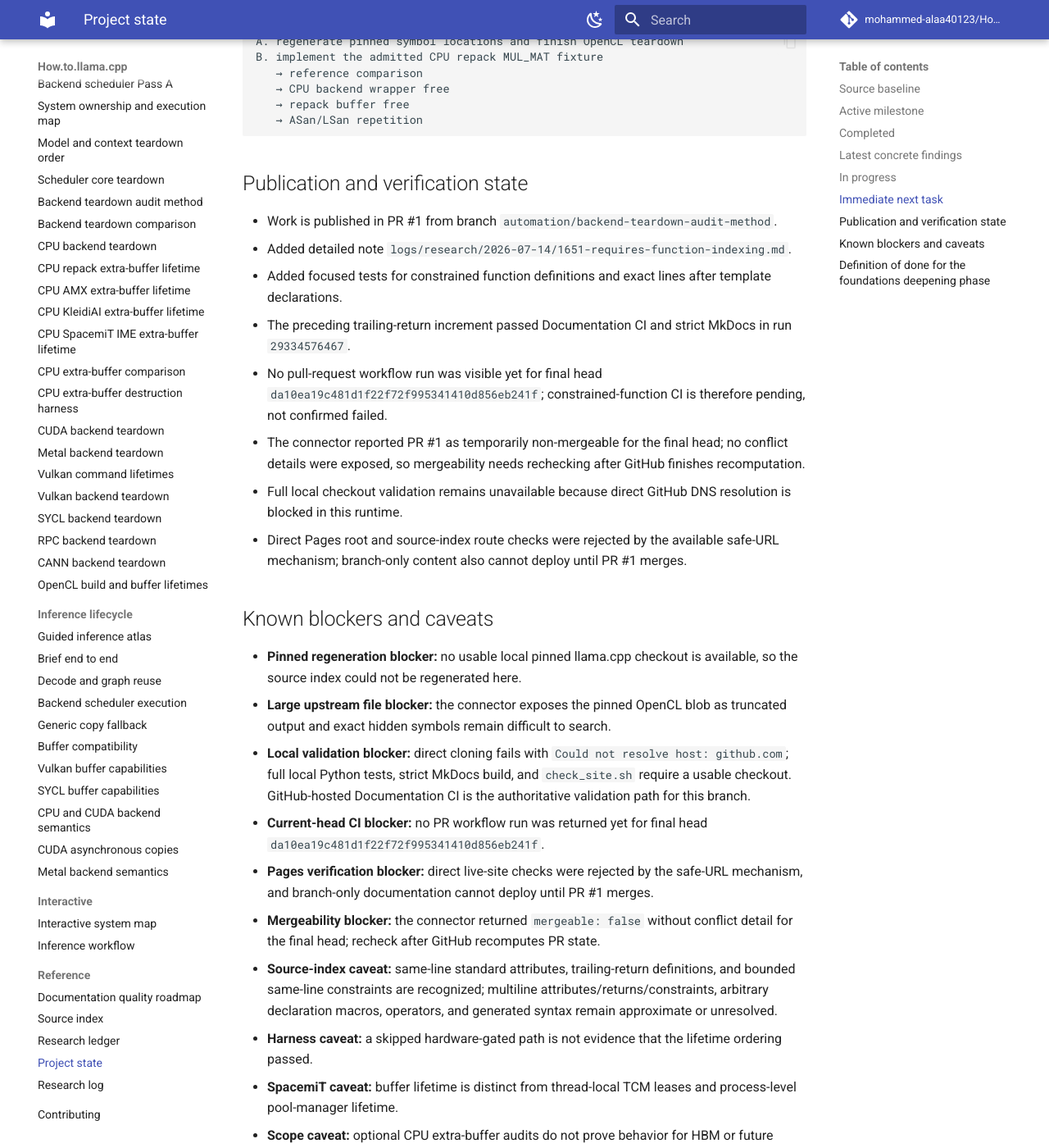
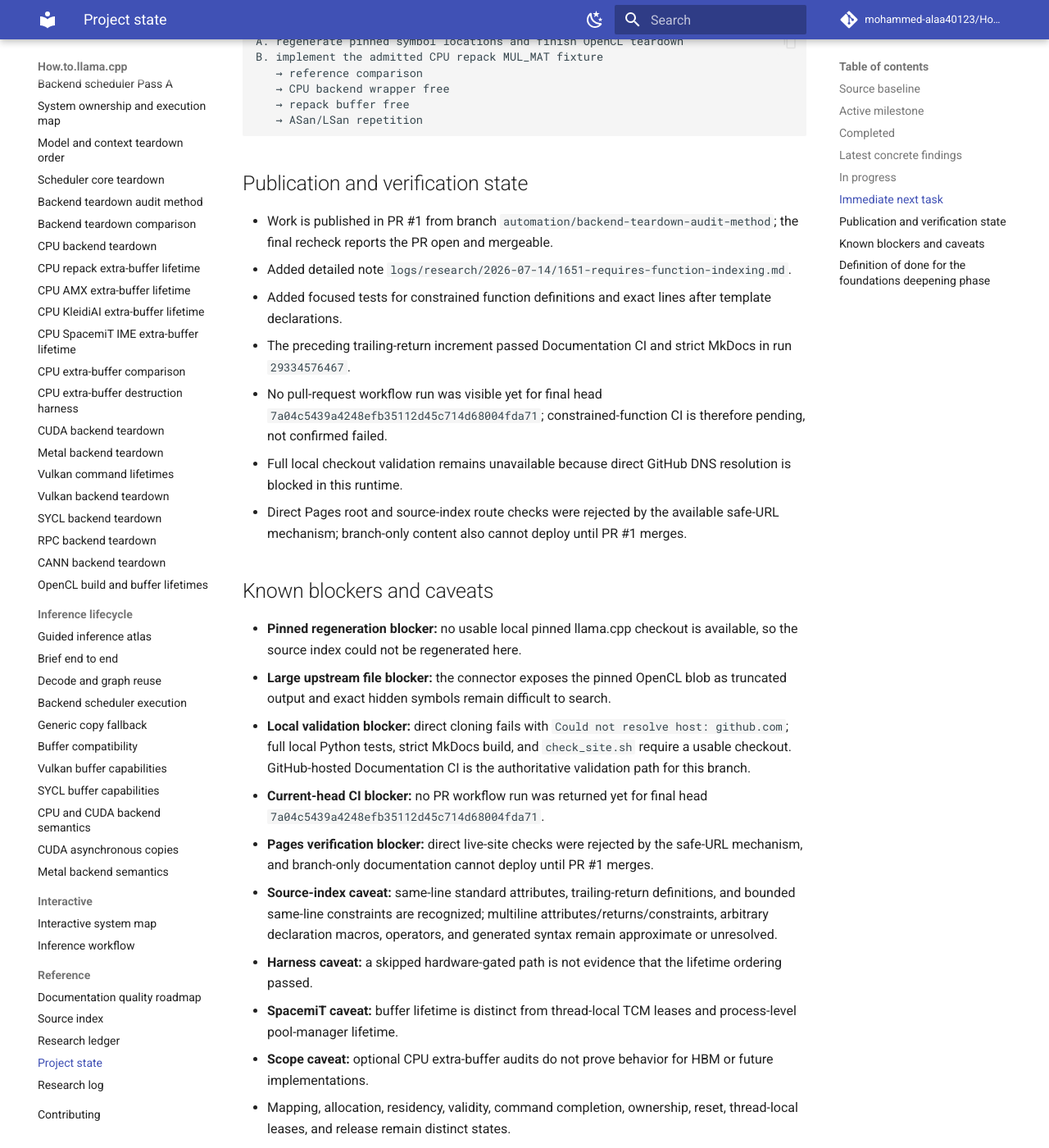
Before and after one commit to mohammed-alaa40123/How.to.llama.cpp, an MkDocs documentation site: the page built from docs/reference/project-state.md, in a window 1280 px wide and 1400 px high, scrolled down 2891 px. Shown: the whole window at 82% size. Built offline with MkDocs 1.6.1 and Material for MkDocs 9.7.7, drawn with Linux system fonts in a browser that asks for light colours; comment, search, counter and statistics services are not loaded.

Commit message:
record final mergeability recheck

```diff
--- a/docs/reference/project-state.md
+++ b/docs/reference/project-state.md
@@ -76,12 +76,11 @@
 
 ## Publication and verification state
 
-- Work is published in PR #1 from branch `automation/backend-teardown-audit-method`.
+- Work is published in PR #1 from branch `automation/backend-teardown-audit-method`; the final recheck reports the PR open and mergeable.
 - Added detailed note `logs/research/2026-07-14/1651-requires-function-indexing.md`.
 - Added focused tests for constrained function definitions and exact lines after template declarations.
 - The preceding trailing-return increment passed Documentation CI and strict MkDocs in run `29334576467`.
-- No pull-request workflow run was visible yet for final head `da10ea19c481d1f22f72f995341410d856eb241f`; constrained-function CI is therefore pending, not confirmed failed.
-- The connector reported PR #1 as temporarily non-mergeable for the final head; no conflict details were exposed, so mergeability needs rechecking after GitHub finishes recomputation.
+- No pull-request workflow run was visible yet for final head `7a04c5439a4248efb35112d45c714d68004fda71`; constrained-function CI is therefore pending, not confirmed failed.
 - Full local checkout validation remains unavailable because direct GitHub DNS resolution is blocked in this runtime.
 - Direct Pages root and source-index route checks were rejected by the available safe-URL mechanism; branch-only content also cannot deploy until PR #1 merges.
 
@@ -90,9 +89,8 @@
 - **Pinned regeneration blocker:** no usable local pinned llama.cpp checkout is available, so the source index could not be regenerated here.
 - **Large upstream file blocker:** the connector exposes the pinned OpenCL blob as truncated output and exact hidden symbols remain difficult to search.
 - **Local validation blocker:** direct cloning fails with `Could not resolve host: github.com`; full local Python tests, strict MkDocs build, and `check_site.sh` require a usable checkout. GitHub-hosted Documentation CI is the authoritative validation path for this branch.
-- **Current-head CI blocker:** no PR workflow run was returned yet for final head `da10ea19c481d1f22f72f995341410d856eb241f`.
+- **Current-head CI blocker:** no PR workflow run was returned yet for final head `7a04c5439a4248efb35112d45c714d68004fda71`.
 - **Pages verification blocker:** direct live-site checks were rejected by the safe-URL mechanism, and branch-only documentation cannot deploy until PR #1 merges.
-- **Mergeability blocker:** the connector returned `mergeable: false` without conflict detail for the final head; recheck after GitHub recomputes PR state.
 - **Source-index caveat:** same-line standard attributes, trailing-return definitions, and bounded same-line constraints are recognized; multiline attributes/returns/constraints, arbitrary declaration macros, operators, and generated syntax remain approximate or unresolved.
 - **Harness caveat:** a skipped hardware-gated path is not evidence that the lifetime ordering passed.
 - **SpacemiT caveat:** buffer lifetime is distinct from thread-local TCM leases and process-level pool-manager lifetime.
```
